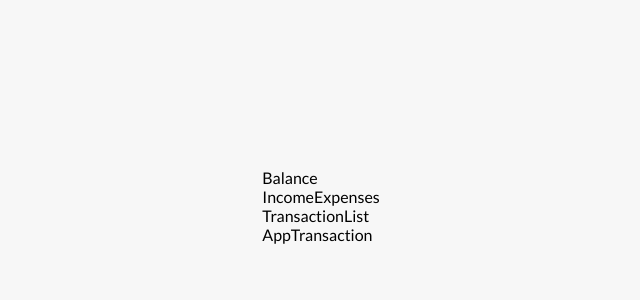
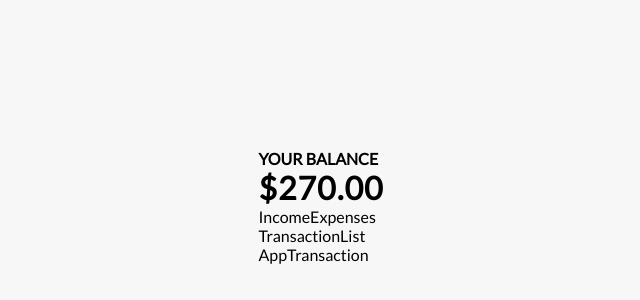
Before and after one commit to bennychen2004181026/react-practice-1, a React (Create React App) app: page / in a window 1280 px wide. Shown: the part 194-494 px from the top of the page, without its empty margins (319-959 px from the left). Built offline with nearby package versions, Linux system fonts and the light colour scheme.

Commit message:
Define Balance component by using GlobalContext

```diff
--- a/src/App.js
+++ b/src/App.js
@@ -9,12 +9,14 @@ import { GlobalProvider } from './context/GlobalState';
 
 function App() {
   return (
+    <GlobalProvider>
       <div className="Container">
         <Balance />
         <IncomeExpenses />
         <TransactionList />
         <AppTransaction />
       </div>
+    </GlobalProvider>
   );
 }
 
--- a/src/components/Balance.js
+++ b/src/components/Balance.js
@@ -1,3 +1,17 @@
+import { useContext, useEffect, useState } from "react"
+import { GlobalContext } from "../context/GlobalState"
+
 export const Balance = () => {
-    return <div>Balance</div>
+    const { transactions } = useContext(GlobalContext)
+    const [balance, setBalance] = useState(0)
+    useEffect(() => {
+        const totalAmount = transactions.map(transaction => transaction.amount).reduce((acc, curr) => acc + curr, 0).toFixed(2)
+        setBalance(totalAmount)
+    }, [])
+    return (
+        <>
+            <h4>Your Balance</h4>
+            <h1>${balance}</h1>
+        </>
+    )
 }
```
Lines whose indentation alone changed are shown as unchanged.
